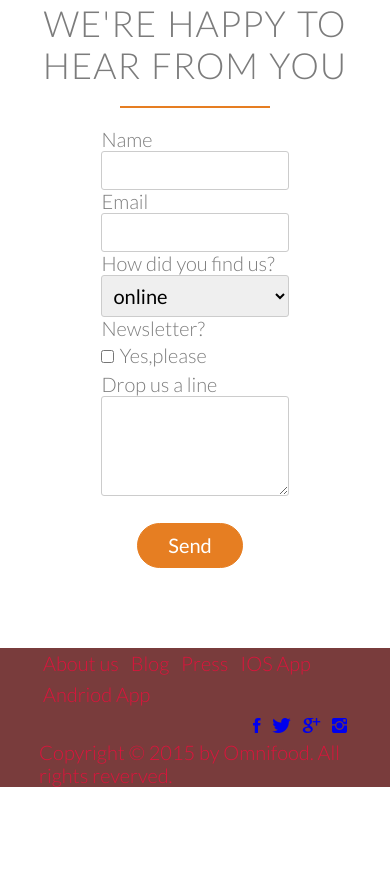
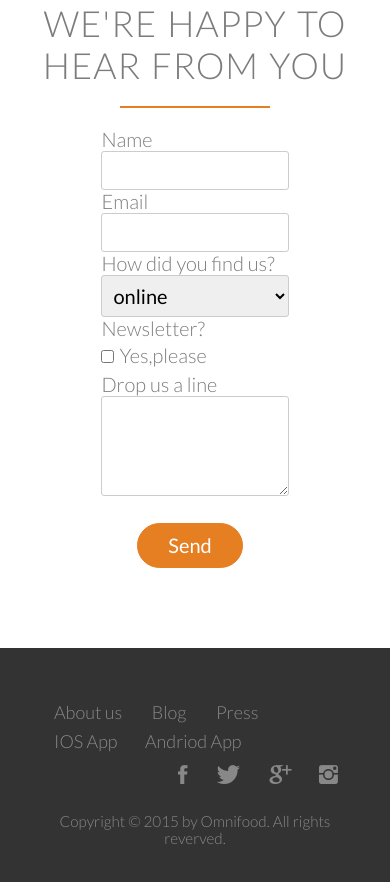
Before and after one commit to zenweihao08/Omnifood, a plain HTML site: page index.html in a window 390 px wide. Shown: the part 8629-9511 px from the top of the page. Before the commit the page ends 9416 px from the top, so only its background shows below. Drawn offline with Linux system fonts and the light colour scheme; files whose address does not match are found by name.

Commit message:
media query

```diff
--- a/index.html
+++ b/index.html
@@ -263,7 +263,7 @@
                 <div class="plan-box">
                     <div>
                         <h3>Premium</h3>
-                        <p class="plan-price">$399 <span>/month</span></p>
+                        <p class="plan-price">$399<span>/month</span></p>
                         <p class="meal-price">That's only $13.30 per meal</p>
                     </div>
                     <div>
@@ -392,11 +392,11 @@
         <div class="row">
             <div class="col span-1-of-2">
                 <ul class="footer-nav">
-                    <li>About us</li>
-                    <li>Blog</li>
-                    <li>Press</li>
-                    <li>IOS App</li>
-                    <li>Andriod App</li>
+                    <li><a href="#">About us</a></li>
+                    <li><a href="#">Blog</a></li>
+                    <li><a href="#">Press</a></li>
+                    <li><a href="#">IOS App</a></li>
+                    <li><a href="#">Andriod App</a></li>
                 </ul>
             </div>
             <div class="col span-1-of-2">
--- /dev/null
+++ b/resources/css/queries.css
@@ -0,0 +1,9 @@
+@media only screen and (max-width:1200px){
+
+}
+
+@media only screen and (max-width:1023){
+    body{
+        font-size: 10px;
+    }
+}
--- a/resources/css/style.css
+++ b/resources/css/style.css
@@ -476,7 +476,9 @@ input[type=checkbox]{
 /* Footer Section*/
 /*-----------------------------------------------------------------------------------------*/
 footer{
-    background-color: #793c3c;
+    background-color:#333;
+    padding: 50px;
+    font-size: 90%;
 }
 .footer-nav{
     list-style: none;
@@ -488,12 +490,56 @@ footer{
     float: right;
 }
 
-footer li{
+.footer-nav li,
+.social-links li{
     display: inline-block;
     padding: 2px;
     margin: 2px 2px;
+    margin-right: 20px;
+}
+.footer-nav li:last-child,
+.social-links li:last-child{
+    margin:0;
 }
 
-footer{
-    color: crimson;
+footer a:link,
+footer a:visited{
+    color: #888;
+    text-decoration: none;
+    transition: color 0.2s;
 }
+
+footer a:hover,
+footer a:active{
+    color: #e3e3e3;
+}
+
+footer p{
+    text-align: center;
+    color: #888;
+    font-size: 85%;
+    margin-top: 20px;
+}
+
+.social-links li{
+    font-size: 140%
+}
+
+.ion-social-facebook,
+.ion-social-twitter,
+.ion-social-googleplus,
+.ion-social-instagram{
+    transition: color 0.2s;
+}
+.ion-social-facebook:hover{
+    color: #3b5998;
+}
+.ion-social-twitter:hover{
+    color: #55acee;
+}
+.ion-social-googleplus:hover{
+    color: #dd4b39;
+}
+.ion-social-instagram:hover{
+    color: #4c68d7;
+}
```
